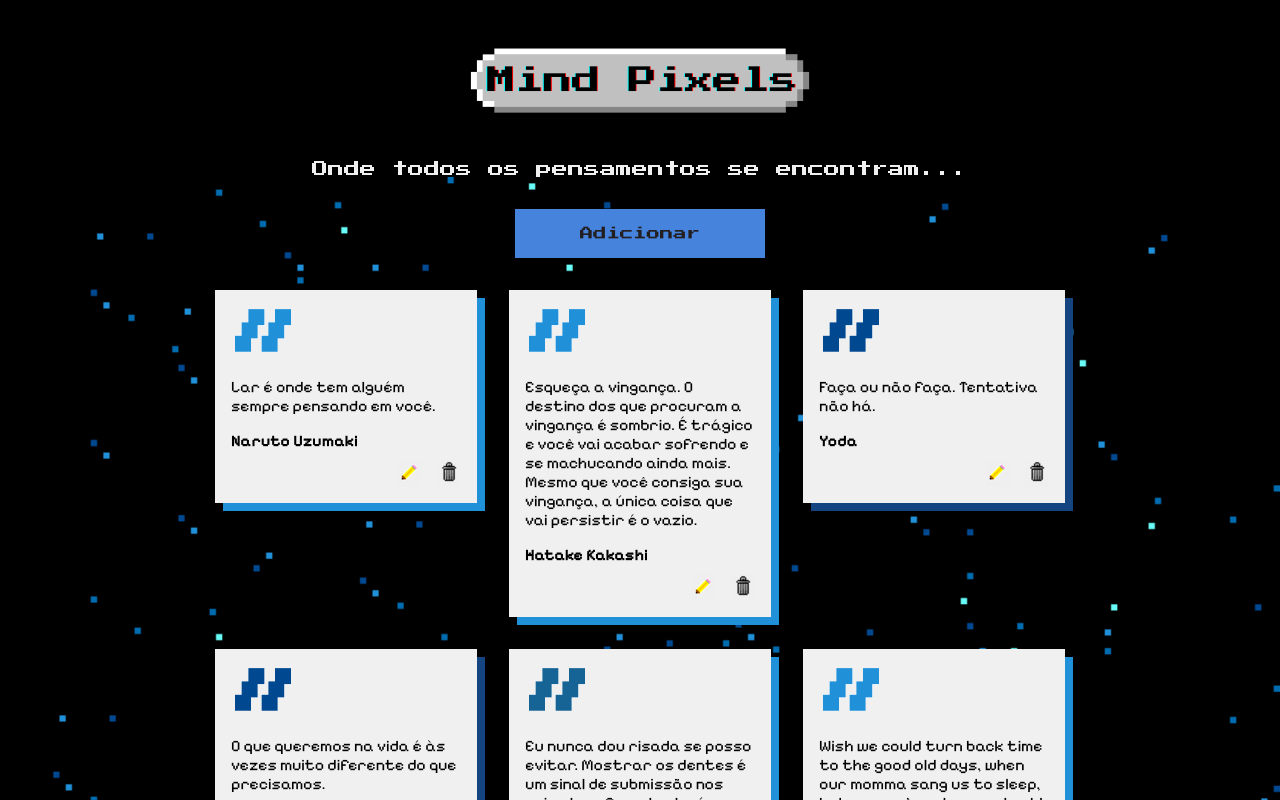
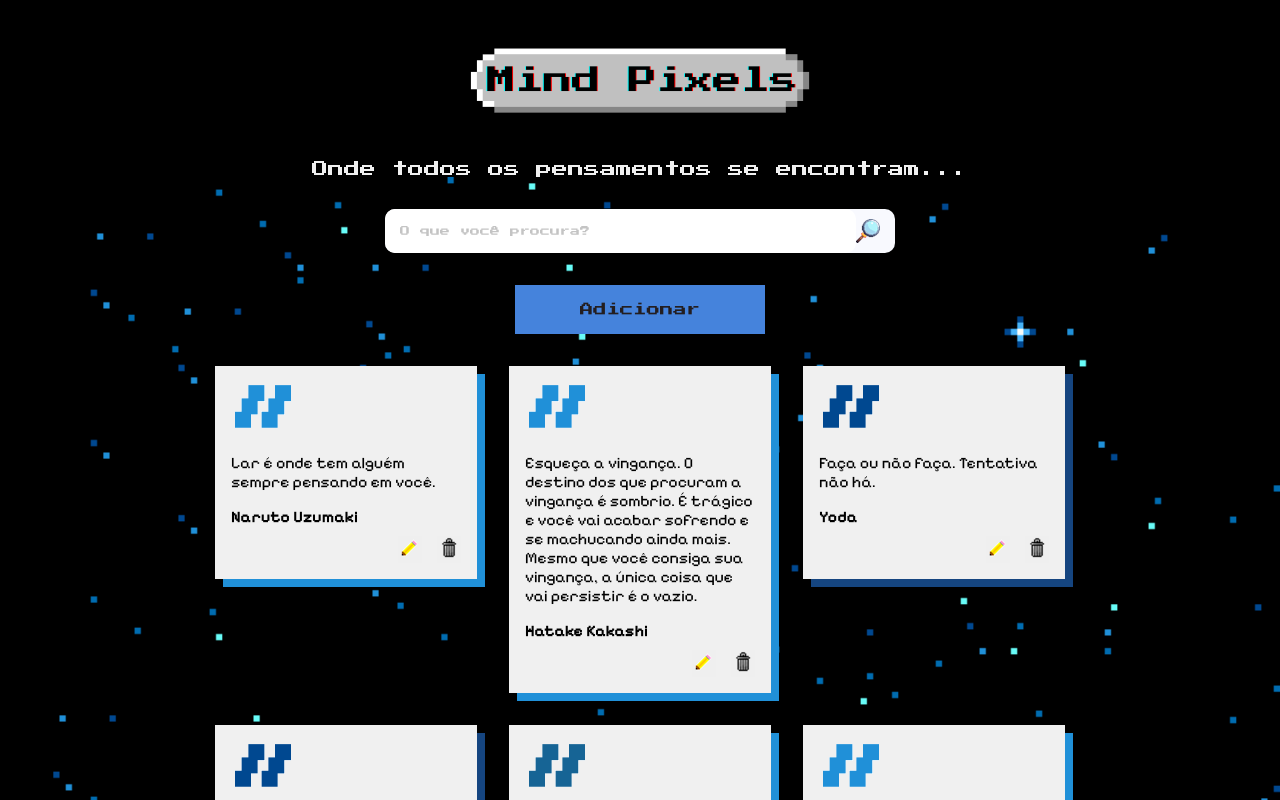
Before and after one commit to im4k1r4/mindverse, an Angular app: page /listarPensamento in a window 1280 px wide. Shown: the top 800 px of the page. Built offline with nearby package versions, Linux system fonts and the light colour scheme; data requests are answered from the project's data file.

Commit message:
Adicionando campo de pesquisa

```diff
--- a/src/app/componentes/pensamentos/listar-pensamento/listar-pensamento.component.css
+++ b/src/app/componentes/pensamentos/listar-pensamento/listar-pensamento.component.css
@@ -17,3 +17,84 @@
     padding: 2rem 0 5rem;
     color: #f0f0f0;
 }
+
+.d-flex{
+    display: flex;
+    flex-direction: column;
+    gap: 2rem;
+    justify-content: center;
+}
+
+.buscar-pensamentos {
+    background: #F8F9FE;
+    box-shadow: 4px 4px 4px rgba(0, 0, 0, 0.1);
+    border-radius: 10px;
+    height: 44px;
+    left: 421px;
+    top: 490px;
+    width: 510px;
+    display: flex;
+    align-items: center;
+    text-align: center;
+    align-self: center;
+}
+
+.buscar-pensamentos img {
+    padding-right: 15px;
+}
+
+input::placeholder {
+    color: #C4C4C4;
+    font-family: 'Press Start 2P';
+    font-style: normal;
+    font-weight: 400;
+    font-size: 10px;
+    line-height: 29px;
+}
+
+input {
+    font-family: 'Press Start 2P' !important;
+    font-style: normal !important;
+    font-weight: 400 !important;
+    font-size: 10px !important;
+    line-height: 29px !important;
+}
+
+input[type="search"]::-webkit-search-cancel-button {
+    -webkit-appearance: none;
+}
+
+.filtro {
+    width: 100%;
+    height: 100%;
+    left: 437px;
+    top: 537px;
+    font-family: 'Inter';
+    font-style: normal;
+    font-weight: 400;
+    font-size: 20px;
+    line-height: 29px;
+    border: none;
+    outline: 0;
+    text-decoration: none;
+    padding-left: 15px;
+    border-radius: 10px;
+}
+
+@media screen and (min-width: 216px) {
+    .buscar-pensamentos {
+    width: 250px;
+    }
+}
+
+@media screen and (min-width: 396px) {
+    .buscar-pensamentos {
+    width: 380px;
+    }
+}
+
+@media screen and (min-width: 576px) {
+    .buscar-pensamentos {
+    width: 510px;
+    }
+}
--- a/src/app/componentes/pensamentos/listar-pensamento/listar-pensamento.component.html
+++ b/src/app/componentes/pensamentos/listar-pensamento/listar-pensamento.component.html
@@ -1,5 +1,15 @@
 <section class="container">
     <header class="header d-flex">
+        <div class="buscar-pensamentos">
+            <input
+            type="search"
+            class="filtro"
+            placeholder="O que você procura?"
+            autofocus
+            [(ngModel)] = "filtro"
+            (keyup)="pesquisarPensamentos()">
+            <img src="../../../../assets/imagens/lupa.png" alt="Ícone para procurar">
+        </div>
         <button routerLink="/criarPensamento" class="botao ff-inter">Adicionar</button>
     </header>
     <div class="mural" *ngIf="listaPensamentos.length > 0, else semPensamentos">
--- a/src/app/componentes/pensamentos/listar-pensamento/listar-pensamento.component.ts
+++ b/src/app/componentes/pensamentos/listar-pensamento/listar-pensamento.component.ts
@@ -12,17 +12,18 @@ export class ListarPensamentoComponent implements OnInit{
   listaPensamentos: Pensamento[] = [];
   paginaAtual: number = 1
   haMaisPensamentos: boolean = true;
+  filtro: string = ''
 
   constructor(private service: PensamentoService) {}
 
   ngOnInit(): void {
-    this.service.listar(this.paginaAtual).subscribe((listaPensamentos) => {
+    this.service.listar(this.paginaAtual, this.filtro).subscribe((listaPensamentos) => {
       this.listaPensamentos = listaPensamentos
     })
   }
 
   carregarMaisPensamentos() {
-    this.service.listar(++this.paginaAtual)
+    this.service.listar(++this.paginaAtual, this.filtro)
     .subscribe(listaPensamentos => {
       this.listaPensamentos.push(...listaPensamentos);
       if(!listaPensamentos.length) {
@@ -31,4 +32,13 @@ export class ListarPensamentoComponent implements OnInit{
     })
   }
 
+  pesquisarPensamentos() {
+    this.haMaisPensamentos = true;
+    this.paginaAtual = 1;
+    this.service.listar(this.paginaAtual, this.filtro)
+      .subscribe(listaPensamentos => {
+        this.listaPensamentos = listaPensamentos
+      })
+  }
+
 }
--- a/src/app/componentes/pensamentos/pensamento.service.ts
+++ b/src/app/componentes/pensamentos/pensamento.service.ts
@@ -11,12 +11,15 @@ export class PensamentoService {
   private readonly API = "http://localhost:3000/pensamentos"
   constructor(private http: HttpClient) { }
 
-  listar(pagina: number): Observable<Pensamento[]> {
+  listar(pagina: number, filtro: string): Observable<Pensamento[]> {
     const itensPorPagina = 6;
     let params = new HttpParams ()
     .set("_page", pagina)
-    .set("_limit", itensPorPagina
-    )
+    .set("_limit", itensPorPagina)
+
+    if(filtro.trim().length > 2) {
+      params = params.set("q", filtro)
+    }
 
     return this.http.get<Pensamento[]>(this.API, { params })
   }
```
Also changed, not shown: src/assets/imagens/lupa.png (added).
